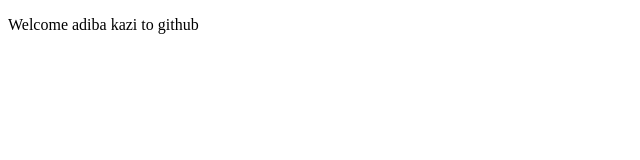
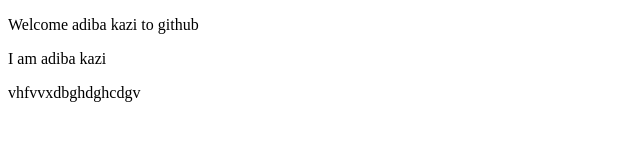
Before and after one commit to adiba-kazi/demo, a plain HTML site: page index.html in a window 1280 px wide. Shown: the whole page, without its empty margins (0-640 px from the left). Drawn offline with Linux system fonts and the light colour scheme.

Commit message:
new branch

```diff
--- a/index.html
+++ b/index.html
@@ -7,5 +7,7 @@
 </head>
 <body>
     <p>Welcome adiba kazi to github</p>
-</body>
+    <p>I am adiba kazi</p>
+    <p>vhfvvxdbghdghcdgv</p>
+    </body>
 </html>
```
